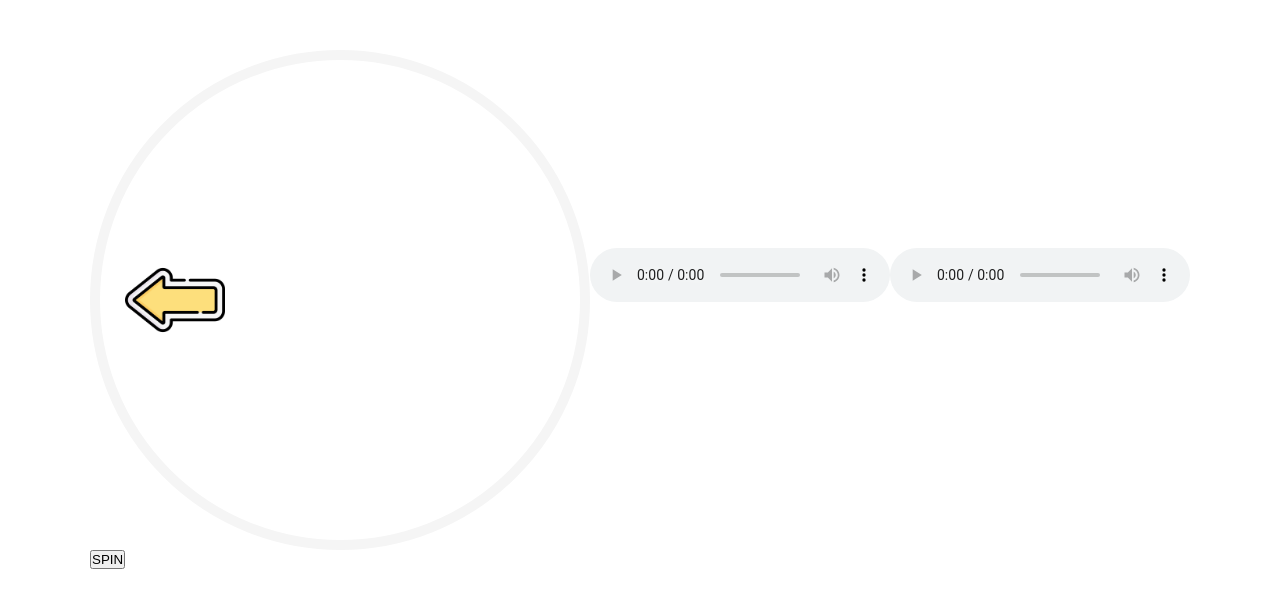
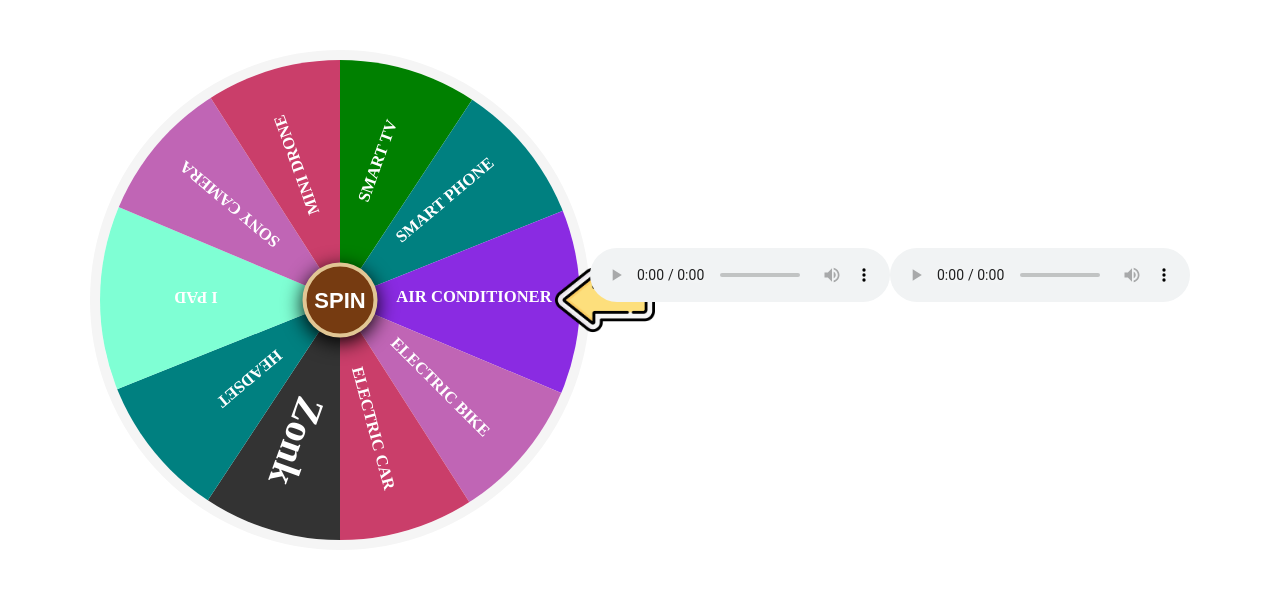
Before and after one commit to Saif-09/Spinning-Game, a plain HTML site: page index.html in a window 1280 px wide. Shown: the part 125-732 px from the top of the page. Drawn offline with Linux system fonts and the light colour scheme.

Commit message:
added all the items

```diff
--- a/index.html
+++ b/index.html
@@ -11,18 +11,18 @@
     <div class="mainbox" id="mainbox">
         <div class="box" id="box">
             <div class="box1">
-            <span class="font span1"><h5>TV</h5></span>
-            <span class="font span2"><h5>Phone</h5></span>
-            <span class="font span3"><h5>AC</h5></span>
-            <span class="font span4"><h5>Bike</h5></span>
-            <span class="font span5"><h5>Car</h5></span>
+            <span class="font span1"><h5>SMART TV</h5></span>
+            <span class="font span2"><h5>SMART PHONE</h5></span>
+            <span class="font span3"><h5>AIR CONDITIONER</h5></span>
+            <span class="font span4"><h5>ELECTRIC BIKE</h5></span>
+            <span class="font span5"><h5>ELECTRIC CAR</h5></span>
         </div>
         <div class="box2">
-            <div class="font span1"><h5>Zonk</h5></div>
-            <div class="font span2"><h5>headset</h5></div>
-            <div class="font span3"><h5>Ipod</h5></div>
-            <div class="font span4"><h5>Camera</h5></div>
-            <div class="font span5"><h5>Drone</h5></div>
+            <span class="font span1"><h5>Zonk</h5></span>
+            <span class="font span2"><h5>HEADSET</h5></span>
+            <span class="font span3"><h5>I PAD</h5></span>
+            <span class="font span4"><h5>SONY CAMERA</h5></span>
+            <span class="font span5"><h5>MINI DRONE</h5></span>
         </div>
     </div>
     <button class="spin" onclick="spin()">SPIN</button>
--- a/style.css
+++ b/style.css
@@ -8,6 +8,7 @@ body{
     display: flex;
     justify-content: center;
     align-items:center ;
+    overflow: hidden;
     height:100vh;
     background: url(./assets/wooden\ background.jpg);
     background-size: cover;
@@ -26,6 +27,7 @@ body{
     height:100%;
     background: url(./assets/left-arrow.png) no-repeat;
     background-size: 20%;
+    left: 93%;
     top:40%;
     /* transform: rotate(90deg); */
 }
@@ -45,3 +47,132 @@ span{
     display: inline-block;
     position: absolute;
 }
+.span1{
+    clip-path: polygon(0 17%, 0 50%, 50% 50%);
+    background-color: green;
+}
+.span2{
+    clip-path: polygon(0 17%, 30% 0, 50% 50%);
+    background-color: teal;
+}
+.span3{
+    clip-path: polygon(30% 0, 71% 0, 50% 50%);
+    background-color: blueviolet;
+}
+.span4{
+    clip-path: polygon(71% 0, 100% 18%, 50% 50%);
+    background-color: rgb(192, 101, 181);
+}
+.span5{
+    clip-path: polygon(100% 18%, 100% 50%, 50% 50%);
+    background-color: rgb(202, 62, 106);
+}
+.box2 .span3{
+    background-color: aquamarine;
+}
+.box2{
+    width: 100%;
+    height:100%;
+    transform:rotate(180deg)
+}
+.box2 .span1{
+    background: #333;
+}
+.font{
+    color:#fff;
+    font-size: 20px;
+}
+.box1 .span1 h5{
+    position: absolute;
+    top: 40%;
+    right: 70%;
+    transform: rotate(200deg);
+    text-align: center;
+}
+.box1 .span2 h5{
+    position: absolute;
+    top: 26%;
+    right: 58%;
+    transform: rotate(-130deg);
+    text-align: center;
+}
+.box1 .span3 h5{
+    position: absolute;
+    top: 20%;
+    right: 34.5%;
+    transform: rotate(-90deg);
+    text-align: center;
+}
+.box1 .span4 h5{
+    position: absolute;
+    top: 27%;
+    right:18%;
+    transform: rotate(-45deg);
+    text-align: center;
+}
+.box1 .span5 h5{
+    position: absolute;
+    top: 41%;
+    right:10%;
+    transform: rotate(-15deg);
+    text-align: center;
+}
+.box2 .span1 h5{
+    font-size: 40px;
+    position: absolute;
+    top: 36%;
+    right:70%;
+    transform: rotate(200deg);
+    text-align: center;
+}
+.box2 .span2 h5{
+    position: absolute;
+    top: 29%;
+    right:58%;
+    transform: rotate(-130deg);
+    text-align: center;
+}
+.box2 .span3 h5{
+    position: absolute;
+    top: 18%;
+    right:45%;
+    transform: rotate(270deg);
+    text-align: center;
+}
+.box2 .span4 h5{
+    position: absolute;
+    top: 25%;
+    right:17%;
+    transform: rotate(310deg);
+    text-align: center;
+}
+.box2 .span5 h5{
+
+    position: absolute;
+    top: 39%;
+    right:11%;
+    transform: rotate(-20deg);
+    text-align: center;
+}
+.spin{
+    position: absolute;
+    top:50%;
+    left:50%;
+    transform: translate(-50%, -50%);
+    width: 75px;
+    height: 75px;
+    border-radius: 50%;
+    border: 4px solid rgb(225, 198, 148);
+    background: #763b11;
+    color: #fff;
+    box-shadow: 0 5px 20px #000;
+    font-weight: bold;
+    font-size: 22px;
+    cursor: pointer;
+    z-index: 1000;
+}
+.spin:active{
+    width:70px;
+    height: 70px;
+    font-size: 20px;
+}
```
